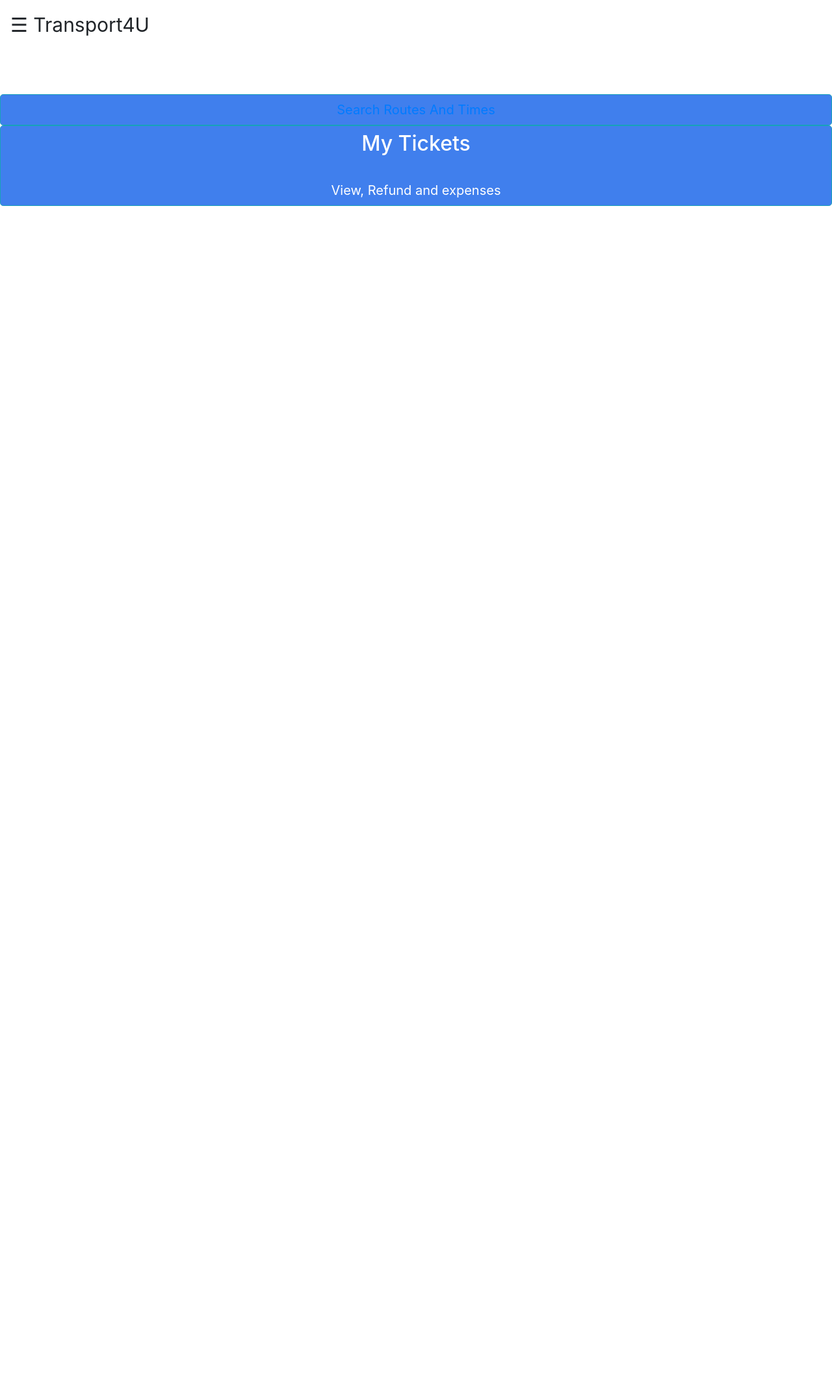
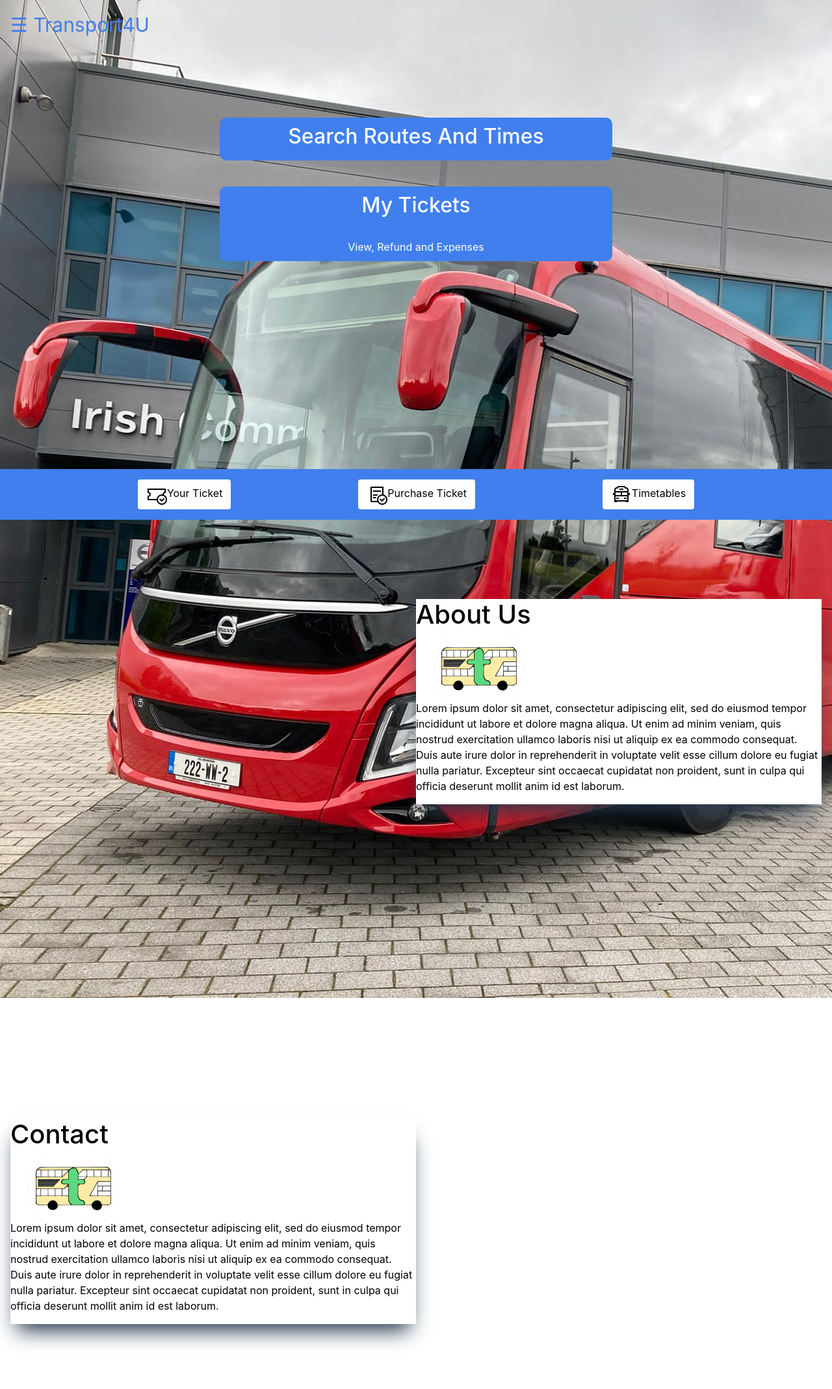
Before and after one commit to SergejsZ/IoT_UDP_CA, a Flask app: page /logged_in in a window 1280 px wide. Shown: the whole page at 65% size. Before the commit the page ends 317 px from the top, so only its background shows below. Run offline with Flask 2, Linux system fonts and the light colour scheme; the visitor is signed in with stand-in values (Sample User, id 1); some libraries are stand-ins or nearby versions.

Commit message:
Updated Frontend on Main Page.

```diff
--- a/static/css/logged_in.css
+++ b/static/css/logged_in.css
@@ -3,55 +3,28 @@
 body {
   font-family: Arial, Helvetica, sans-serif;
   transition: background-color .5s;
+  background:url('/static/images/busbg.jpeg');
+  position: relative;
+  overflow-y:scrollable;
+  background-repeat:no-repeat;
 }
 
+body background
+{
+    opacity: 0.5;
+}
 /* Style the header */
-.header {
-  padding: 30px;
-  text-align: center;
-  font-size: 35px;
-}
-
-
-
-nav
-{
-background-color: #407fed;
-width:100%;
-}
-.btn.btn-outline-info
-{
-background-color: #FFFFFF;
-margin-top: 50px;
-width: 50%;
-}
-.btn.btn-lg.btn-block
-{
-background-color: #407fed;
-}
-
-.btn.btn-lg.btn-block:hover{
-background-color: #386fcf;
-}
-
-.btn.btn-outline-info:hover
-{
-    background-color:#386fcf
-}
 
 .sidenav {
   height: 100%;
   width: 0;
   position: fixed;
   z-index: 1;
-  top: 0;
-  left: 0;
   background-color: #111;
   overflow-x: hidden;
   transition: 0.5s;
   padding-top: 60px;
 }
-
 .sidenav a {
   padding: 8px 8px 8px 32px;
   text-decoration: none;
@@ -76,9 +49,104 @@ background-color: #386fcf;
 #main {
   transition: margin-left .5s;
   padding: 16px;
+  height:100vh;
+
 }
 
-@media screen and (max-height: 450px) {
+@media screen and (max-height: 1000px) {
   .sidenav {padding-top: 15px;}
   .sidenav a {font-size: 18px;}
 }
+
+.icon-bottom{
+  position:fixed;
+  left: 0;
+  bottom: 0;
+  width: 100%;
+  color: white;
+  background-color:#407fed;
+  text-align: center;
+  padding: 16px;
+  display:flex;
+  flex-direction: row;
+  justify-content: space-evenly;
+}
+
+.content{
+    width:100%;
+    display:flex;
+    flex-direction: column;
+    align-items:center;
+
+}
+
+.btn
+{
+    border-color: white;
+    color:black;
+    background-color: white;
+}
+
+.btn:hover
+{
+    border: white;
+    color:white;
+    background-color:#386fcf;
+}
+.btn:active
+{
+    border: white;
+    color:white;
+    background-color:#386fcf
+}
+
+.btn-main
+{
+    border:none;
+    color:white;
+    background-color: #407fed;
+    border-radius: 10px;
+    text-align:center;
+    width:50%;
+    padding:10px;
+
+}
+
+.btn-main:hover
+{
+    background-color:#386fcf
+}
+
+.links
+{
+    color:white;
+    text-decoration: none;
+}
+
+.links:hover
+{
+    color:white;
+    text-decoration: none;
+}
+
+.routes
+{
+    padding:20px;
+    margin-top:100px;
+}
+
+.my-tickets
+{
+    padding:20px;
+}
+
+.float-md-left{
+box-shadow: rgb(38, 57, 77) 0px 20px 30px -10px;
+}
+
+.float-md-right{
+box-shadow: rgb(38, 57, 77) 0px 20px 30px -10px;
+}
+
+.clear1 { clear: both; height: 500px; }
+.clear2 { clear: both; height: 100px; }
--- a/static/css/login.css
+++ b/static/css/login.css
@@ -1,7 +1,6 @@
 
 body {
   background-color: #f5f5f5;
-  overflow: hidden;
 }
 
 .form-signin {
--- a/templates/logged_in.html
+++ b/templates/logged_in.html
@@ -4,39 +4,66 @@
 
 <div id="mySidenav" class="sidenav">
     <a href="javascript:void(0)" class="closebtn" onclick="closeNav()">&times;</a>
-    <button class="btn btn-outline-info" type="button"><img src="/static/images/yourticket.jpg" alt="return">Your Ticket
-    </button>
-    <button class="btn btn-outline-info" type="button"><img src="/static/images/bill.jpg" alt="receipt">Purchase Ticket
-    </button>
-    <button class="btn btn-outline-info" type="button"><img src="/static/images/bus.jpg" alt="tickets">Timetables
-    </button>
-    <button class="btn btn-outline-info" type="button"><a href="/logout">Logout</a></button>
+    <a href="#">Home</a>
+    <a href="#about">About</a>
+    <a href="#contact">Contact</a>
+    <a href="/logout">Logout</a>
 </div>
+
 <div id="main">
-    <span style="font-size:30px;cursor:pointer" onclick="openNav()">&#9776; Transport4U</span>
+    <span style="font-size:30px;cursor:pointer;color:#407fed;" onclick="openNav()">&#9776; Transport4U</span>
+    <center>
+        <div class="routes">
+            <button type="button" class="btn-main"><a class="links" href="/buses"><h2>Search Routes And Times</h2></a>
+            </button>
+        </div>
+
+        <div class="my-tickets">
+            <button type="button" class="btn-main"><h2>My Tickets</h2>
+                <br>View, Refund and Expenses
+            </button>
+        </div>
+    </center>
+    <div class="clear1"></div>
+
+    <div class="float-md-left" style="color:black;background-color:white;width:50%;margin-top:800px;">
+        <h1><a id="contact"></a>Contact</h1>
+        <img src="/static/images/busFinalLogo2.png" alt="logo" style="width:200px;height:100px;">
+        <p>Lorem ipsum dolor sit amet, consectetur adipiscing elit, sed do eiusmod tempor incididunt ut labore et dolore
+            magna aliqua. Ut enim ad minim veniam, quis nostrud exercitation ullamco laboris nisi ut aliquip ex ea
+            commodo consequat. Duis aute irure dolor in reprehenderit in voluptate velit esse cillum dolore eu fugiat
+            nulla pariatur. Excepteur sint occaecat cupidatat non proident, sunt in culpa qui officia deserunt mollit
+            anim id est laborum.</p>
+    </div>
+
+    <div class="float-md-right" style="color:black;background-color:white;width:50%;">
+        <h1><a id="about">About Us</a></h1>
+        <img src="/static/images/busFinalLogo2.png" alt="logo" style="width:200px;height:100px;">
+        <p>Lorem ipsum dolor sit amet, consectetur adipiscing elit, sed do eiusmod tempor incididunt ut labore et dolore
+            magna aliqua. Ut enim ad minim veniam, quis nostrud exercitation ullamco laboris nisi ut aliquip ex ea
+            commodo consequat. Duis aute irure dolor in reprehenderit in voluptate velit esse cillum dolore eu fugiat
+            nulla pariatur. Excepteur sint occaecat cupidatat non proident, sunt in culpa qui officia deserunt mollit
+            anim id est laborum.</p>
+    </div>
+    <div class="clear2"></div>
+    <div class="icon-bottom">
+        <button class="btn" type="button"><img src="/static/images/yourticket.jpg" alt="return">Your
+            Ticket
+        </button>
+        <button class="btn" type="button"><img src="/static/images/bill.jpg" alt="receipt">Purchase
+            Ticket
+        </button>
+        <button class="btn" type="button"><img src="/static/images/bus.jpg" alt="tickets">Timetables
+        </button>
+    </div>
 </div>
-<div class="header">
-    <h2></h2>
-</div>
+
 
 <!--{% if message  %}-->
 <!--    <div class="alert alert-secondary" role="alert">-->
 <!--        <p>{{ message }}</p>-->
 <!--    </div>-->
 <!--{% endif %}-->
-
-<div class="column middle">
-    <button type="button" class="btn btn-info btn-lg btn-block"><a href="/buses">Search Routes And Times</a></button>
-</div>
-
-<div class="column middle bottom">
-    <button type="button" class="btn btn-info btn-lg btn-block"><h2>My Tickets</h2>
-        <br>View, Refund and expenses
-    </button>
-</div>
-<footer class="icon-bottom">
-
-</footer>
 
 <script>
 function openNav() {
@@ -45,14 +72,13 @@ function openNav() {
   document.body.style.backgroundColor = "rgba(0,0,0,0.4)";
 }
 
-/* Set the width of the side navigation to 0 and the left margin of the page content to 0, and the background color of body to white */
 function closeNav() {
   document.getElementById("mySidenav").style.width = "0";
-  document.getElementById("main").style.marginLeft = "0";
+  document.getElementById("main").style.marginLeft= "0";
   document.body.style.backgroundColor = "white";
 }
 
+
 </script>
 
-
 {% endblock %}
```
Also changed, not shown: templates/buses.html (+10 -1 lines), static/images/busbg.jpeg (added).
